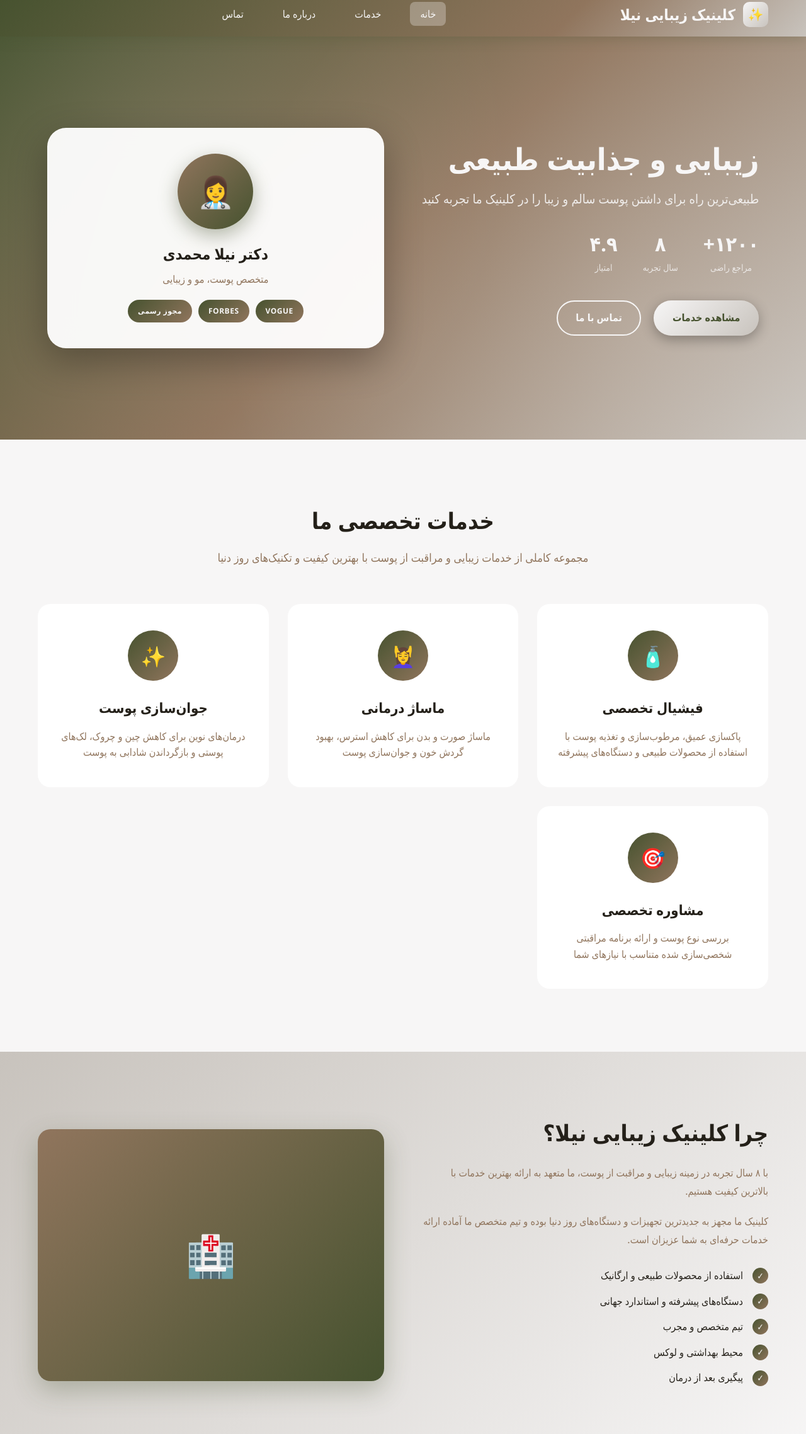
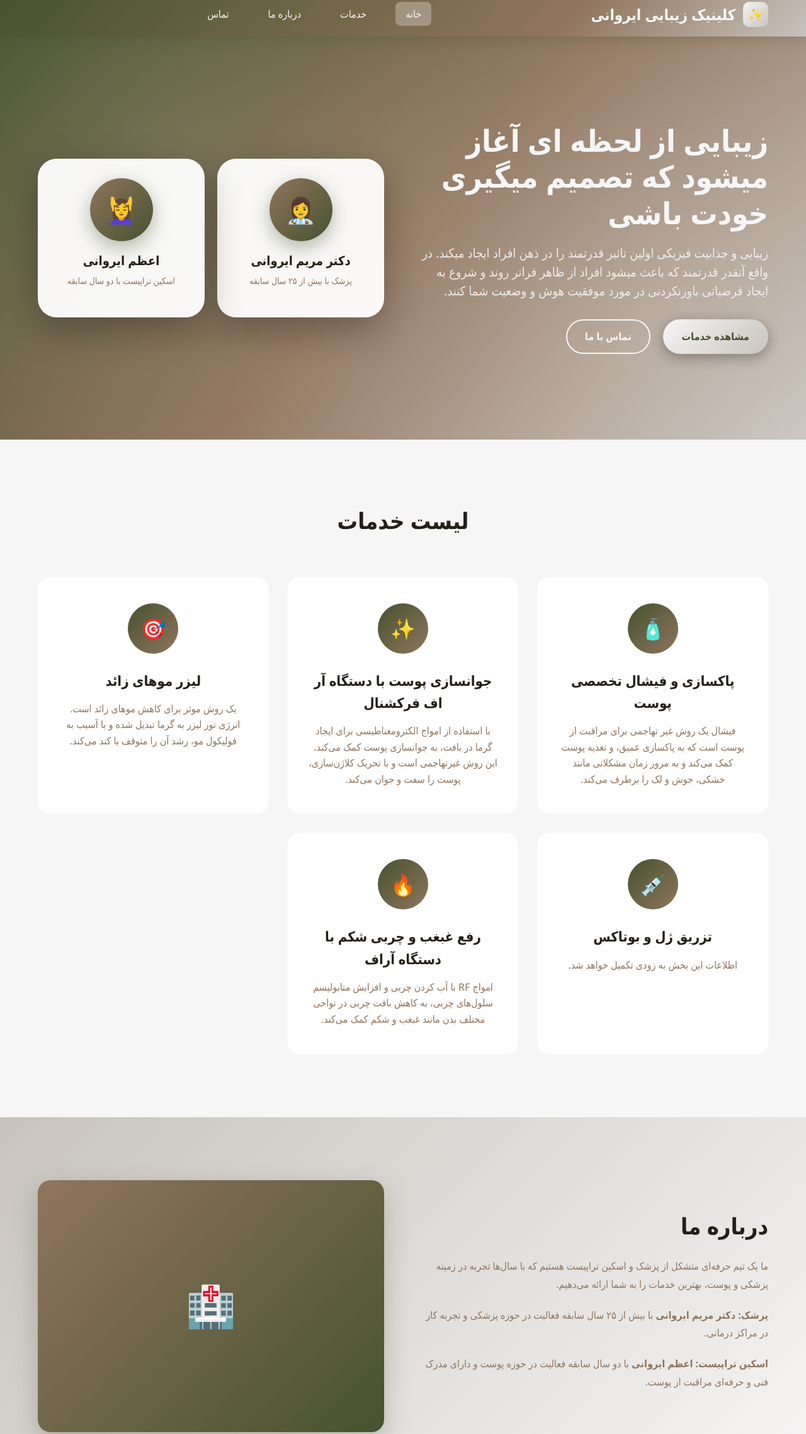
Before and after one commit to MrRsd01/Beauty-Clinic, a plain HTML site: page index.html in a window 1280 px wide. Shown: the part 12-2289 px from the top of the page at 63% size. Drawn offline with Linux system fonts and the light colour scheme.

Commit message:
Add files via upload

```diff
--- a/index.html
+++ b/index.html
@@ -3,7 +3,7 @@
 <head>
     <meta charset="UTF-8">
     <meta name="viewport" content="width=device-width, initial-scale=1.0">
-    <title>کلینیک زیبایی نیلا | متخصص پوست و مو</title>
+    <title>کلینیک زیبایی ایروانی| متخصص پوست و مو</title>
     <style>
         * {
             margin: 0;
@@ -65,7 +65,6 @@
             gap: 30px;
         }
 
-        /* Centering the nav-menu when CTA is removed */
         .nav-container .nav-menu {
             flex-grow: 1;
             justify-content: center;
@@ -139,29 +138,6 @@
             line-height: 1.5;
         }
 
-        .hero-stats {
-            display: flex;
-            gap: 40px;
-            margin-bottom: 40px;
-        }
-
-        .stat-item {
-            text-align: center;
-        }
-
-        .stat-number {
-            font-size: 32px;
-            font-weight: 700;
-            color: #F7F6F6;
-            display: block;
-        }
-
-        .stat-label {
-            font-size: 14px;
-            color: rgba(247, 246, 246, 0.8);
-            margin-top: 5px;
-        }
-
         .hero-buttons {
             display: flex;
             gap: 20px;
@@ -202,15 +178,18 @@
 
         .hero-image {
             position: relative;
+            display: flex;
+            gap: 20px;
         }
 
         .hero-card {
             background: rgba(255, 255, 255, 0.95);
             backdrop-filter: blur(20px);
             border-radius: 30px;
-            padding: 40px;
+            padding: 30px;
             box-shadow: 0 20px 60px rgba(0, 0, 0, 0.3);
             border: 1px solid rgba(255, 255, 255, 0.3);
+            width: 50%;
         }
 
         .doctor-profile {
@@ -218,48 +197,30 @@
         }
 
         .doctor-avatar {
-            width: 120px;
-            height: 120px;
+            width: 100px;
+            height: 100px;
             background: linear-gradient(135deg, #90755D, #46522F);
             border-radius: 50%;
-            margin: 0 auto 20px;
+            margin: 0 auto 15px;
             display: flex;
             align-items: center;
             justify-content: center;
-            font-size: 48px;
+            font-size: 40px;
             color: #F7F6F6;
             box-shadow: 0 10px 30px rgba(70, 82, 47, 0.4);
         }
 
         .doctor-name {
-            font-size: 24px;
+            font-size: 20px;
             font-weight: 700;
             color: #242019;
-            margin-bottom: 8px;
+            margin-bottom: 5px;
         }
 
         .doctor-title {
-            font-size: 16px;
+            font-size: 14px;
             color: #90755D;
-            margin-bottom: 20px;
-        }
-
-        .badges {
-            display: flex;
-            justify-content: center;
-            gap: 10px;
-            flex-wrap: wrap;
-        }
-
-        .badge {
-            background: linear-gradient(135deg, #46522F, #90755D);
-            color: #F7F6F6;
-            padding: 8px 16px;
-            border-radius: 20px;
-            font-size: 12px;
-            font-weight: 600;
-            text-transform: uppercase;
-            letter-spacing: 0.5px;
+            margin-bottom: 15px;
         }
 
         .services-section {
@@ -388,34 +349,6 @@
             font-size: 16px;
             line-height: 1.8;
             margin-bottom: 20px;
-        }
-
-        .features-list {
-            list-style: none;
-            margin-top: 30px;
-        }
-
-        .features-list li {
-            display: flex;
-            align-items: center;
-            gap: 15px;
-            margin-bottom: 15px;
-            color: #242019;
-            font-weight: 500;
-        }
-
-        .features-list li::before {
-            content: '✓';
-            background: linear-gradient(135deg, #46522F, #90755D);
-            color: #F7F6F6;
-            width: 25px;
-            height: 25px;
-            border-radius: 50%;
-            display: flex;
-            align-items: center;
-            justify-content: center;
-            font-weight: bold;
-            font-size: 14px;
         }
 
         .about-image {
@@ -574,9 +507,12 @@
                 grid-template-columns: 1fr;
                 text-align: center;
             }
-
-            .hero-content h1 {
-                font-size: 36px;
+            .hero-image {
+                flex-direction: column;
+                align-items: center;
+            }
+            .hero-card {
+                width: 100%;
             }
 
             .about-container {
@@ -605,7 +541,7 @@
         <nav class="nav-container">
             <a href="#" class="logo">
                 <div class="logo-icon">✨</div>
-                <span>کلینیک زیبایی نیلا</span>
+                <span>  کلینیک زیبایی ایروانی</span>
             </a>
             <ul class="nav-menu">
                 <li class="nav-item"><a href="#home" class="active">خانه</a></li>
@@ -618,22 +554,8 @@
     <section id="home" class="hero-section">
         <div class="hero-container">
             <div class="hero-content">
-                <h1>زیبایی و جذابیت طبیعی</h1>
-                <p class="subtitle">طبیعی‌ترین راه برای داشتن پوست سالم و زیبا را در کلینیک ما تجربه کنید</p>
-                <div class="hero-stats">
-                    <div class="stat-item">
-                        <span class="stat-number">۱۲۰۰+</span>
-                        <span class="stat-label">مراجع راضی</span>
-                    </div>
-                    <div class="stat-item">
-                        <span class="stat-number">۸</span>
-                        <span class="stat-label">سال تجربه</span>
-                    </div>
-                    <div class="stat-item">
-                        <span class="stat-number">۴.۹</span>
-                        <span class="stat-label">امتیاز</span>
-                    </div>
-                </div>
+                <h1>زیبایی از لحظه ای آغاز میشود که تصمیم میگیری خودت باشی</h1>
+                <p class="subtitle">زیبایی و جذابیت فیزیکی اولین تاثیر قدرتمند را در ذهن افراد ایجاد میکند. در واقع آنقدر قدرتمند که باعث میشود افراد از ظاهر فراتر روند و شروع به ایجاد فرضیاتی باورنکردنی در مورد موفقیت هوش و وضعیت شما کنند.</p>
                 <div class="hero-buttons">
                     <a href="#services" class="btn-primary">مشاهده خدمات</a>
                     <a href="#contact" class="btn-secondary">تماس با ما</a>
@@ -643,13 +565,15 @@
                 <div class="hero-card">
                     <div class="doctor-profile">
                         <div class="doctor-avatar">👩‍⚕️</div>
-                        <h3 class="doctor-name">دکتر نیلا محمدی</h3>
-                        <p class="doctor-title">متخصص پوست، مو و زیبایی</p>
-                        <div class="badges">
-                            <span class="badge">VOGUE</span>
-                            <span class="badge">FORBES</span>
-                            <span class="badge">مجوز رسمی</span>
-                        </div>
+                        <h3 class="doctor-name">دکتر مریم ایروانی</h3>
+                        <p class="doctor-title">پزشک با بیش از ۲۵ سال سابقه</p>
+                    </div>
+                </div>
+                <div class="hero-card">
+                    <div class="doctor-profile">
+                        <div class="doctor-avatar">💆‍♀️</div>
+                        <h3 class="doctor-name">اعظم ایروانی</h3>
+                        <p class="doctor-title">اسکین تراپیست با دو سال سابقه</p>
                     </div>
                 </div>
             </div>
@@ -659,29 +583,33 @@
     <section id="services" class="services-section">
         <div class="section-container">
             <div class="section-header scroll-animation">
-                <h2 class="section-title">خدمات تخصصی ما</h2>
-                <p class="section-subtitle">مجموعه کاملی از خدمات زیبایی و مراقبت از پوست با بهترین کیفیت و تکنیک‌های روز دنیا</p>
+                <h2 class="section-title">لیست خدمات</h2>
             </div>
             <div class="services-grid">
                 <div class="service-card scroll-animation">
                     <div class="service-icon">🧴</div>
-                    <h3>فیشیال تخصصی</h3>
-                    <p>پاکسازی عمیق، مرطوب‌سازی و تغذیه پوست با استفاده از محصولات طبیعی و دستگاه‌های پیشرفته</p>
-                </div>
-                <div class="service-card scroll-animation">
-                    <div class="service-icon">💆‍♀️</div>
-                    <h3>ماساژ درمانی</h3>
-                    <p>ماساژ صورت و بدن برای کاهش استرس، بهبود گردش خون و جوان‌سازی پوست</p>
+                    <h3>پاکسازی و فیشال تخصصی پوست</h3>
+                    <p>فیشال یک روش غیر تهاجمی برای مراقبت از پوست است که به پاکسازی عمیق، و تغذیه پوست کمک می‌کند و به مرور زمان مشکلاتی مانند خشکی، جوش و لک را برطرف می‌کند.</p>
                 </div>
                 <div class="service-card scroll-animation">
                     <div class="service-icon">✨</div>
-                    <h3>جوان‌سازی پوست</h3>
-                    <p>درمان‌های نوین برای کاهش چین و چروک، لک‌های پوستی و بازگرداندن شادابی به پوست</p>
+                    <h3>جوانسازی پوست با دستگاه آر اف فرکشنال</h3>
+                    <p>با استفاده از امواج الکترومغناطیسی برای ایجاد گرما در بافت، به جوانسازی پوست کمک می‌کند. این روش غیرتهاجمی است و با تحریک کلاژن‌سازی، پوست را سفت و جوان می‌کند.</p>
                 </div>
                 <div class="service-card scroll-animation">
                     <div class="service-icon">🎯</div>
-                    <h3>مشاوره تخصصی</h3>
-                    <p>بررسی نوع پوست و ارائه برنامه مراقبتی شخصی‌سازی شده متناسب با نیازهای شما</p>
+                    <h3>لیزر موهای زائد</h3>
+                    <p>یک روش موثر برای کاهش موهای زائد است. انرژی نور لیزر به گرما تبدیل شده و با آسیب به فولیکول مو، رشد آن را متوقف یا کند می‌کند.</p>
+                </div>
+                <div class="service-card scroll-animation">
+                    <div class="service-icon">💉</div>
+                    <h3>تزریق ژل و بوتاکس</h3>
+                    <p>اطلاعات این بخش به زودی تکمیل خواهد شد.</p>
+                </div>
+                <div class="service-card scroll-animation">
+                    <div class="service-icon">🔥</div>
+                    <h3>رفع غبغب و چربی شکم با دستگاه آراف</h3>
+                    <p>امواج RF با آب کردن چربی و افزایش متابولیسم سلول‌های چربی، به کاهش بافت چربی در نواحی مختلف بدن مانند غبغب و شکم کمک می‌کند.</p>
                 </div>
             </div>
         </div>
@@ -690,16 +618,10 @@
     <section id="about" class="about-section">
         <div class="about-container">
             <div class="about-content scroll-animation">
-                <h2>چرا کلینیک زیبایی نیلا؟</h2>
-                <p>با ۸ سال تجربه در زمینه زیبایی و مراقبت از پوست، ما متعهد به ارائه بهترین خدمات با بالاترین کیفیت هستیم.</p>
-                <p>کلینیک ما مجهز به جدیدترین تجهیزات و دستگاه‌های روز دنیا بوده و تیم متخصص ما آماده ارائه خدمات حرفه‌ای به شما عزیزان است.</p>
-                <ul class="features-list">
-                    <li>استفاده از محصولات طبیعی و ارگانیک</li>
-                    <li>دستگاه‌های پیشرفته و استاندارد جهانی</li>
-                    <li>تیم متخصص و مجرب</li>
-                    <li>محیط بهداشتی و لوکس</li>
-                    <li>پیگیری بعد از درمان</li>
-                </ul>
+                <h2>درباره ما</h2>
+                <p>ما یک تیم حرفه‌ای متشکل از پزشک و اسکین تراپیست هستیم که با سال‌ها تجربه در زمینه پزشکی و پوست، بهترین خدمات را به شما ارائه می‌دهیم.</p>
+                <p><b>پزشک: دکتر مریم ایروانی</b> با بیش از ۲۵ سال سابقه فعالیت در حوزه پزشکی و تجربه کار در مراکز درمانی.</p>
+                <p><b>اسکین تراپیست: اعظم ایروانی</b> با دو سال سابقه فعالیت در حوزه پوست و دارای مدرک فنی و حرفه‌ای مراقبت از پوست.</p>
             </div>
             <div class="about-image scroll-animation">
                 <div class="image-placeholder">🏥</div>
@@ -714,11 +636,11 @@
             <div class="contact-info">
                 <div class="contact-item scroll-animation">
                     <h4>📍 آدرس</h4>
-                    <p>تهران، خیابان ولیعصر، نرسیده به میدان ونک، پلاک ۱۲۳</p>
+                    <p>مشهد - بلوار فکوری، تقاطع هاشمیه و فکوری - فکوری ۳۳</p>
                 </div>
                 <div class="contact-item scroll-animation">
                     <h4>📞 تلفن</h4>
-                    <p>۰۲۱-۱۲۳۴۵۶۷۸<br>۰۹۱۲۳۴۵۶۷۸۹</p>
+                    <p>۰۹۰۳۸۲۴۹۵۹۸<br>۰۹۱۵۱۵۷۱۵۴۳</p>
                 </div>
                 <div class="contact-item scroll-animation">
                     <h4>🕐 ساعات کاری</h4>
@@ -732,9 +654,9 @@
         <div class="footer-content">
             <div class="footer-logo">
                 <div class="logo-icon">✨</div>
-                <span>کلینیک زیبایی نیلا</span>
+                <span>کلینیک زیبایی</span>
             </div>
-            <p>ما در کلینیک زیبایی نیلا با ارائه خدمات حرفه‌ای و استفاده از بهترین محصولات، آمادگی خدمت‌رسانی به شما عزیزان را داریم.</p>
+            <p>ما در کلینیک زیبایی با ارائه خدمات حرفه‌ای و استفاده از بهترین محصولات، آمادگی خدمت‌رسانی به شما عزیزان را داریم.</p>
             <div class="social-links">
                 <a href="#" class="social-link">📘</a>
                 <a href="#" class="social-link">📷</a>
@@ -742,13 +664,12 @@
                 <a href="#" class="social-link">💬</a>
             </div>
             <div class="copyright">
-                <p>&copy; ۱۴۰۳ کلینیک زیبایی نیلا. تمامی حقوق محفوظ است.</p>
+                <p>&copy; ۱۴۰۳ کلینیک زیبایی. تمامی حقوق محفوظ است.</p>
             </div>
         </div>
     </footer>
 
     <script>
-        // Smooth scrolling for navigation links
         document.querySelectorAll('a[href^="#"]').forEach(anchor => {
             anchor.addEventListener('click', function (e) {
                 e.preventDefault();
@@ -761,8 +682,6 @@
                 }
             });
         });
-
-        // Active navigation item on scroll
         window.addEventListener('scroll', () => {
             let current = '';
             const sections = document.querySelectorAll('section[id]');
@@ -781,8 +700,6 @@
                 }
             });
         });
-
-        // Scroll animations
         const observerOptions = {
             threshold: 0.1,
             rootMargin: '0px 0px -50px 0px'
@@ -800,12 +717,6 @@
             observer.observe(el);
         });
 
-        // Button interactions
-        document.querySelectorAll('.btn-primary, .btn-secondary').forEach(button => {
-            button.addEventListener('click', function(e) {
-                // Custom logic can be added here
-            });
-        });
     </script>
 </body>
 </html>
```
